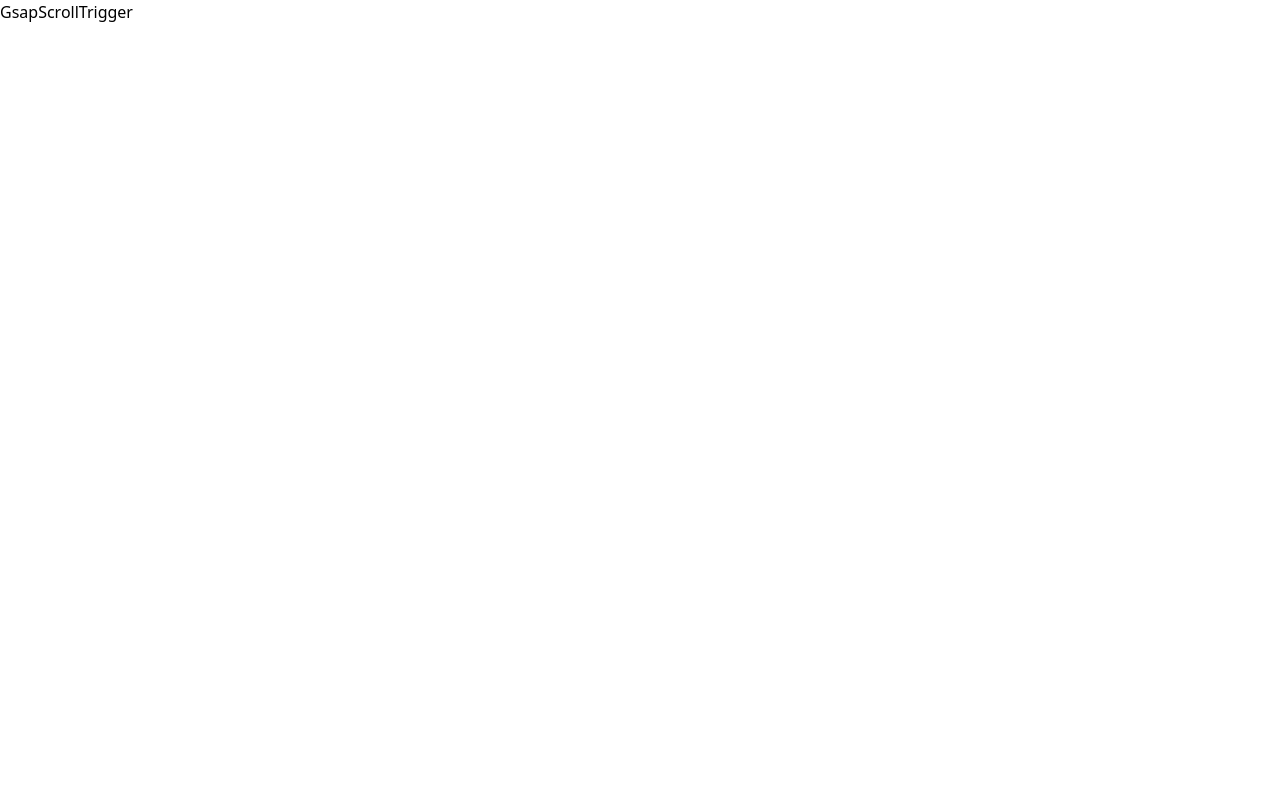
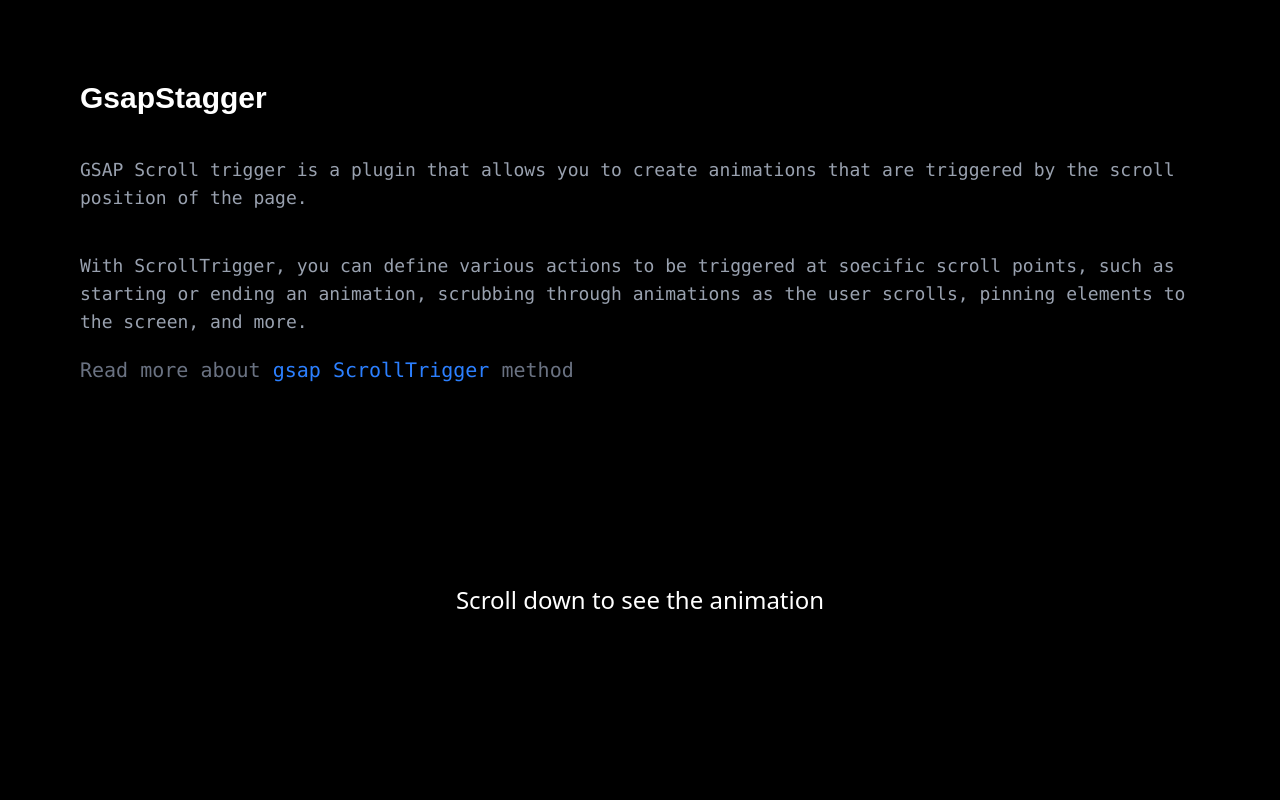
Before and after one commit to Harsh140710/GSAP_Learning, a React (Vite) app: page /gsap-scroll-trigger in a window 1280 px wide. Shown: the top 800 px of the page. Built offline with nearby package versions, Linux system fonts and the light colour scheme.

Commit message:
feat: Enhance GsapScrollTrigger layout and content; update GsapStagger animation parameters for improved effect

```diff
--- a/src/pages/GsapScrollTrigger.jsx
+++ b/src/pages/GsapScrollTrigger.jsx
@@ -1,6 +1,35 @@
 const GsapScrollTrigger = () => {
   return (
-    <div>GsapScrollTrigger</div>
+    <main className="flex p-20 flex-col min-h-screen bg-black">
+      <h1 className="poppins-bold text-white mb-10 text-3xl">GsapStagger</h1>
+
+      <p className="font-mono text-gray-400 text-lg">
+        GSAP Scroll trigger is a plugin that allows you to create animations that are triggered by the scroll position of the page.
+      </p>
+
+      <p className="font-mono text-gray-400 text-lg mt-10">
+        With ScrollTrigger, you can define various actions to be triggered at soecific scroll points, such as starting or ending an animation, scrubbing through animations as the user scrolls, pinning elements to the screen, and more.
+      </p>
+
+      <p className="text-gray-500 mt-5 text-xl font-mono">
+        Read more about{" "}
+        <a
+          className="text-blue-500"
+          href="https://gsap.com/docs/v3/Plugins/ScrollTrigger/"
+          target="_blank"
+        >
+          gsap ScrollTrigger
+        </a>{" "}
+        method
+      </p>
+
+      <h2 className="mt-50 text-white text-2xl flex items-center justify-center">Scroll down to see the animation</h2>
+
+      <div className="mt-70">
+        <div className="h-25 w-25 rounded-2xl bg-pink-500"></div>
+        <div className="h-25 w-25 rounded-2xl bg-orange-500"></div>
+      </div>
+    </main>
   )
 }
 
--- a/src/pages/GsapStagger.jsx
+++ b/src/pages/GsapStagger.jsx
@@ -6,11 +6,19 @@
 
     useGSAP(() => {
       gsap.to('.stagger-box', {
-        y:250,
+        y:120,
         rotation: 360,
         borderRadius: '100%',
         repeat: -1,
-        yoyo: true
+        yoyo: true,
+        // stagger: 0.5,
+        stagger: {
+          amount: 1,
+          grid: [2, 1],
+          axis: 'y',
+          ease: 'circ.inOut',
+          from: 'center'
+        }
       })
     }, [])
 
```
